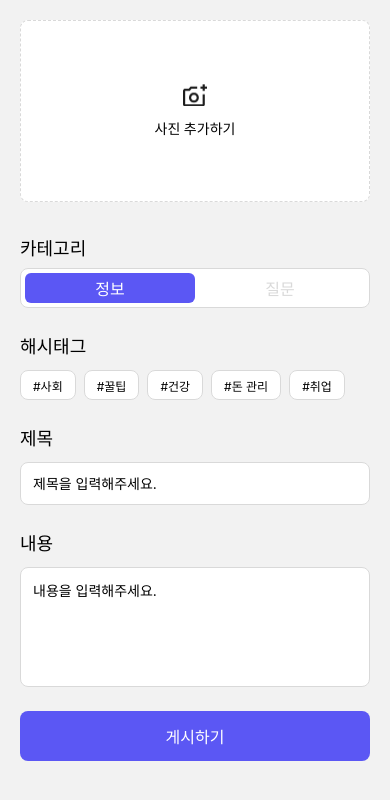
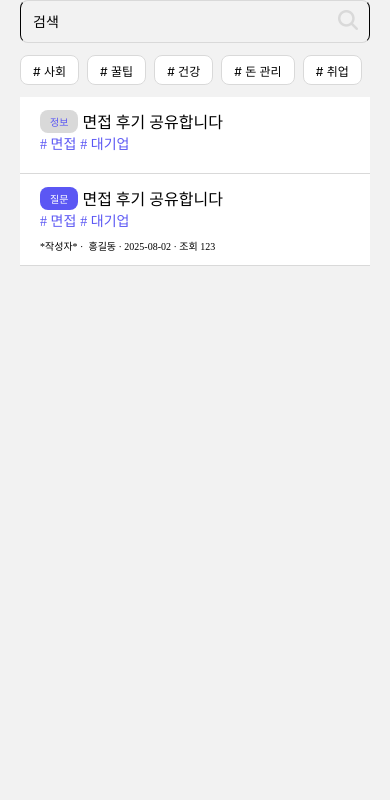
Before and after one commit to Highthon-11th/highthon_app, a React Native app: screen / in a window 390 px wide. Shown: the top 800 px of the page. Built offline with nearby package versions, Linux system fonts and the light colour scheme.

Commit message:
fix :: 커뮤니티바

```diff
--- a/src/components/community/CommunityBar.tsx
+++ b/src/components/community/CommunityBar.tsx
@@ -1,16 +1,17 @@
 import { COLOR } from '@/styles/color/color';
 import { body1, body3 } from '@/styles/typography/body';
-import { title1, title3 } from '@/styles/typography/title';
+import { title3 } from '@/styles/typography/title';
 import React from 'react';
 import { StyleSheet, Text, TouchableOpacity, View } from 'react-native';
 
 type BarProps = {
   title: string;
   tag: string[];
-  role: string;
-  author: string;
-  date: string;
-  view: number;
+  role?: string;
+  author?: string;
+  date?: string;
+  view?: number;
+  type: 'info' | 'question';
 };
 
 const CommunityBar = (props: BarProps) => {
@@ -18,7 +19,31 @@ const CommunityBar = (props: BarProps) => {
     <TouchableOpacity>
       <View style={styles.container}>
         <View style={styles.wrapper}>
-          <Text style={title3}>{props.title}</Text>
+          <View
+            style={{
+              display: 'flex',
+              flexDirection: 'row',
+              alignItems: 'center',
+              gap: 4,
+            }}
+          >
+            <Text
+              style={[
+                body3,
+                {
+                  color: props.type === 'info' ? COLOR.main : '#ffffff',
+                  backgroundColor:
+                    props.type !== 'info' ? COLOR.main : COLOR.stroke,
+                  paddingVertical: 4,
+                  paddingHorizontal: 10,
+                  borderRadius: 8,
+                },
+              ]}
+            >
+              {props.type === 'info' ? '정보' : '질문'}
+            </Text>
+            <Text style={title3}>{props.title}</Text>
+          </View>
           <View style={{ display: 'flex', flexDirection: 'row', gap: 4 }}>
             {props.tag.map(items => (
               <Text style={[body1, { color: COLOR.main }]}># {items}</Text>
@@ -26,8 +51,14 @@ const CommunityBar = (props: BarProps) => {
           </View>
           <View style={{ height: 8 }} />
           <Text
-            style={body3}
-          >{`*${props.role}* ·  ${props.author} · ${props.date} · 조회 ${props.view}`}</Text>
+            style={[
+              body3,
+              { display: props.type === 'question' ? 'flex' : 'none' },
+            ]}
+          >
+            {props.type === 'question' &&
+              `*${props.role}* ·  ${props.author} · ${props.date} · 조회 ${props.view}`}
+          </Text>
         </View>
       </View>
     </TouchableOpacity>
--- a/src/navigation/navigation/RootNavigation.tsx
+++ b/src/navigation/navigation/RootNavigation.tsx
@@ -18,7 +18,7 @@ const Stack = createNativeStackNavigator<RootNavGraph>();
 const RootNavigation = () => {
   return (
     <Stack.Navigator
-      initialRouteName={'UploadPostScreen'}
+      initialRouteName={'Community'}
       screenOptions={{
         headerShown: false,
       }}
--- a/src/screens/CommunityScreen.tsx
+++ b/src/screens/CommunityScreen.tsx
@@ -11,9 +11,11 @@ import searchIcon from '../../assets/search.png';
 import { Image } from 'react-native';
 import Category from '@/components/community/Category';
 import CommunityBar from '@/components/community/CommunityBar';
+import { useState } from 'react';
 
 const CommunityScreen = () => {
   const categories = ['사회', '꿀팁', '건강', '돈 관리', '취업'];
+  const [searchValue, setSearchValue] = useState<string>('');
   return (
     <SafeAreaView style={styles.container}>
       <ScrollView style={styles.wrapper}>
@@ -21,13 +23,25 @@ const CommunityScreen = () => {
           <TouchableOpacity>
             <Image source={searchIcon} style={styles.search} />
           </TouchableOpacity>
-          <TextInput placeholder="검색" style={styles.searchbar} />
+          <TextInput
+            placeholder="검색"
+            style={styles.searchbar}
+            value={searchValue}
+            onChangeText={setSearchValue}
+          />
+          <View style={{ height: 12 }} />
         </View>
         <View style={styles.categoryWrap}>
           {categories.map(item => (
             <Category title={`# ${item}`} />
           ))}
         </View>
+        <View style={{ height: 12 }} />
+        <CommunityBar
+          title="면접 후기 공유합니다"
+          tag={['면접', '대기업']}
+          type="info"
+        />
         <CommunityBar
           title="면접 후기 공유합니다"
           tag={['면접', '대기업']}
@@ -35,6 +49,7 @@ const CommunityScreen = () => {
           author="홍길동"
           date="2025-08-02"
           view={123}
+          type="question"
         />
       </ScrollView>
     </SafeAreaView>
```
Also changed, not shown: src/screens/QuestionScreen.tsx (added, +10 -0 lines).
